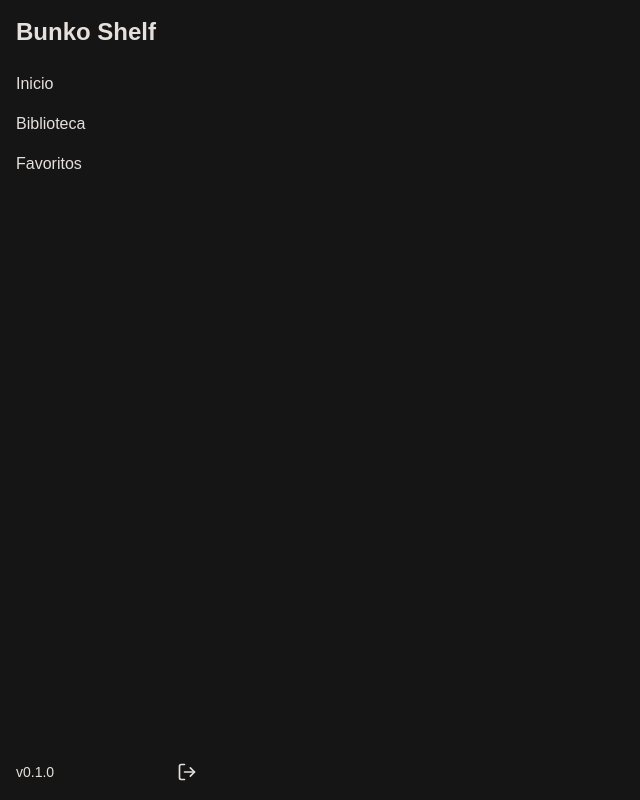
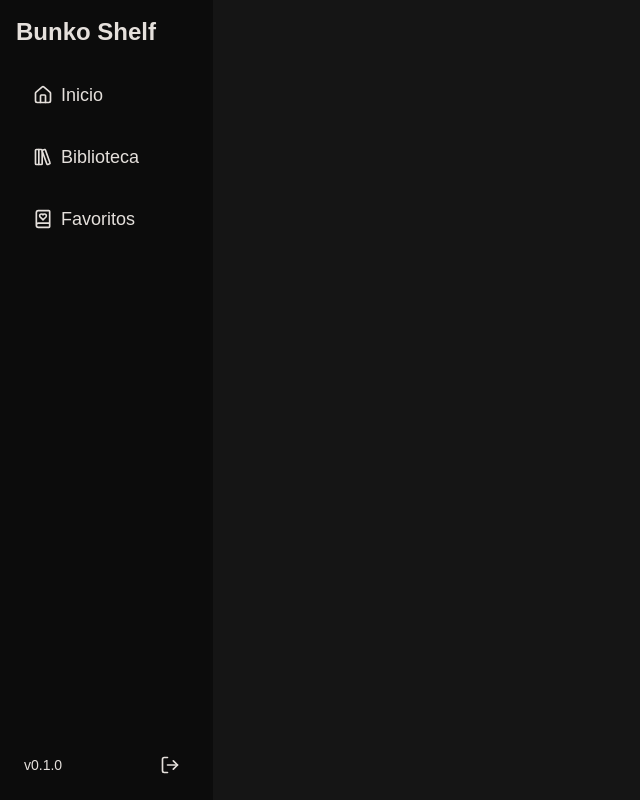
Before and after one commit to martirale/bunkoshelf, a Next.js app in the folder front/: page / in a window 1280 px wide. Shown: the whole page, without its empty margins (0-640 px from the left). Built offline with nearby package versions, Linux system fonts and the light colour scheme.

Commit message:
Customize sidebar nav

```diff
--- a/front/ui/sidebar.jsx
+++ b/front/ui/sidebar.jsx
@@ -1,4 +1,8 @@
 "use client";
+import { House } from "lucide-react";
+import { BookHeart } from "lucide-react";
+import { Menu } from "lucide-react";
+import { LibraryBig } from "lucide-react";
 import { LogOut } from "lucide-react";
 import { useState } from "react";
 
@@ -8,34 +12,46 @@ export default function Sidebar() {
   return (
     <>
       {/* Sidebar para escritorio */}
-      <aside className="hidden md:flex md:w-2/12 bg-onix flex-col justify-between p-4">
+      <aside className="hidden md:flex md:w-2/12 bg-blackamber flex-col justify-between p-4">
         <div>
           <h1 className="text-2xl font-bold">Bunko Shelf</h1>
         </div>
-        <nav className="mt-6 space-y-4 flex-1">
-          <a href="#" className="block hover:text-pearl">
+        <nav className="mt-6 space-y-4 flex-1 text-lg">
+          <a
+            href="/"
+            className="flex items-center px-4 py-3 border border-blackamber hover:border-lilah hover:bg-onix rounded-lg leading-none"
+          >
+            <House className="w-5 h-5 mr-2" />
             Inicio
           </a>
-          <a href="#" className="block hover:text-pearl">
+          <a
+            href="#"
+            className="flex items-center px-4 py-3 border border-blackamber hover:border-lilah hover:bg-onix rounded-lg leading-none"
+          >
+            <LibraryBig className="w-5 h-5 mr-2" />
             Biblioteca
           </a>
-          <a href="#" className="block hover:text-pearl">
+          <a
+            href="#"
+            className="flex items-center px-4 py-3 border border-blackamber hover:border-lilah hover:bg-onix rounded-lg leading-none"
+          >
+            <BookHeart className="w-5 h-5 mr-2" />
             Favoritos
           </a>
         </nav>
-        <div className="flex justify-between items-center">
+        <div className="flex justify-between items-center px-2">
           <p className="text-sm">v0.1.0</p>
 
           {/* Logout Button */}
           <button
-            className="hover:text-pearl"
+            className="border border-blackamber hover:border-lilah hover:text-pearl hover:bg-onix rounded-lg p-2 cursor-pointer"
             aria-label="Logout"
             onClick={() => {
               // AQUÍ LÓGICA CIERRE SESIÓN
               console.log("Logged out");
             }}
           >
-            <LogOut className="w-5 h05" />
+            <LogOut className="w-5 h-5" />
           </button>
         </div>
       </aside>
@@ -53,19 +69,43 @@ export default function Sidebar() {
             <div>
               <h1 className="text-2xl font-bold">Bunko Shelf</h1>
             </div>
-            <nav className="mt-6 space-y-4 flex-1">
-              <a href="#" className="block hover:text-pearl">
+            <nav className="mt-6 space-y-4 flex-1 text-lg">
+              <a
+                href="/"
+                className="flex items-center px-4 py-3 border border-onix hover:border-lilah hover:bg-onix rounded-lg leading-none"
+              >
+                <House className="w-5 h-5 mr-2" />
                 Inicio
               </a>
-              <a href="#" className="block hover:text-pearl">
+              <a
+                href="#"
+                className="flex items-center px-4 py-3 border border-onix hover:border-lilah hover:bg-onix rounded-lg leading-none"
+              >
+                <LibraryBig className="w-5 h-5 mr-2" />
                 Biblioteca
               </a>
-              <a href="#" className="block hover:text-pearl">
+              <a
+                href="#"
+                className="flex items-center px-4 py-3 border border-onix hover:border-lilah hover:bg-onix rounded-lg leading-none"
+              >
+                <BookHeart className="w-5 h-5 mr-2" />
                 Favoritos
               </a>
             </nav>
-            <div>
-              <p className="text-sm">itsmrtr</p>
+            <div className="flex justify-between items-center pl-4">
+              <p className="text-sm">v0.1.0</p>
+
+              {/* Logout Button */}
+              <button
+                className="border border-onix hover:border-lilah hover:text-pearl hover:bg-onix rounded-lg p-2 cursor-pointer"
+                aria-label="Logout"
+                onClick={() => {
+                  // AQUÍ LÓGICA CIERRE SESIÓN
+                  console.log("Logged out");
+                }}
+              >
+                <LogOut className="w-5 h-5" />
+              </button>
             </div>
           </aside>
         </div>
@@ -77,7 +117,7 @@ export default function Sidebar() {
         className="md:hidden absolute top-4 left-4 z-40 bg-onix p-2 rounded"
         aria-label="Abrir menú"
       >
-        &#9776;
+        <Menu className="w-7 h-7" />
       </button>
     </>
   );
```
